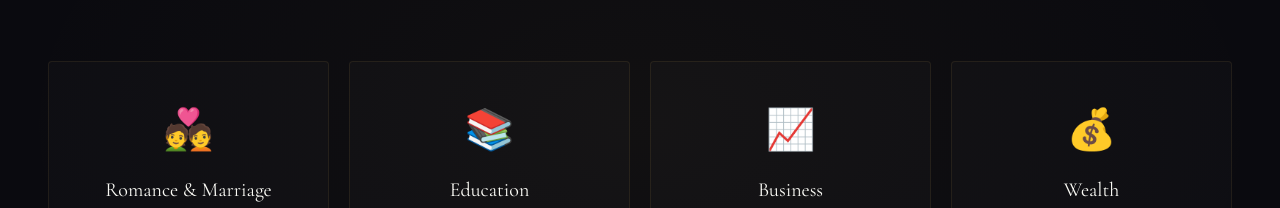
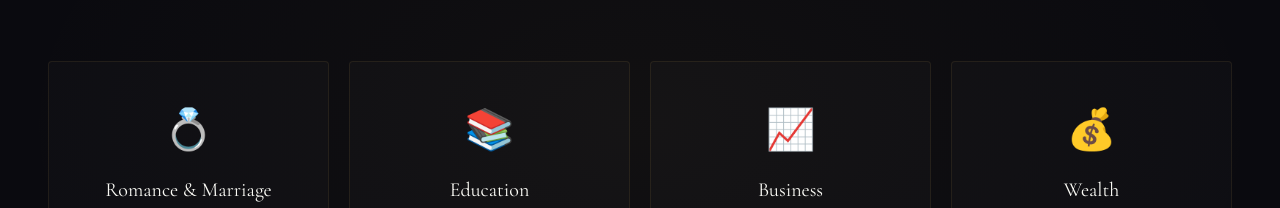
Before and after one commit to SmarthSarin/Rajasthan-Gems-Jewellery, a plain HTML site: page index.html in a window 1280 px wide. Shown: the part 4163-4371 px from the top of the page. Drawn offline with nearby package versions, Linux system fonts and the light colour scheme.

Commit message:
Change service icon from heart to ring

```diff
--- a/index.html
+++ b/index.html
@@ -895,7 +895,7 @@ textarea.form-control{resize:vertical;min-height:110px}
     </div>
     <div class="services-grid">
       <div class="service-card">
-        <span class="service-icon">💑</span>
+        <span class="service-icon">💍</span>
         <div class="service-title">Romance &amp; Marriage</div>
         <div class="service-desc">Discover gemstones to attract love, strengthen relationships, and align your energy with your soulmate's destiny.</div>
         <a href="#contact" class="btn btn-outline" style="font-size:9.5px;padding:10px 20px">Enquire Now</a>
```
